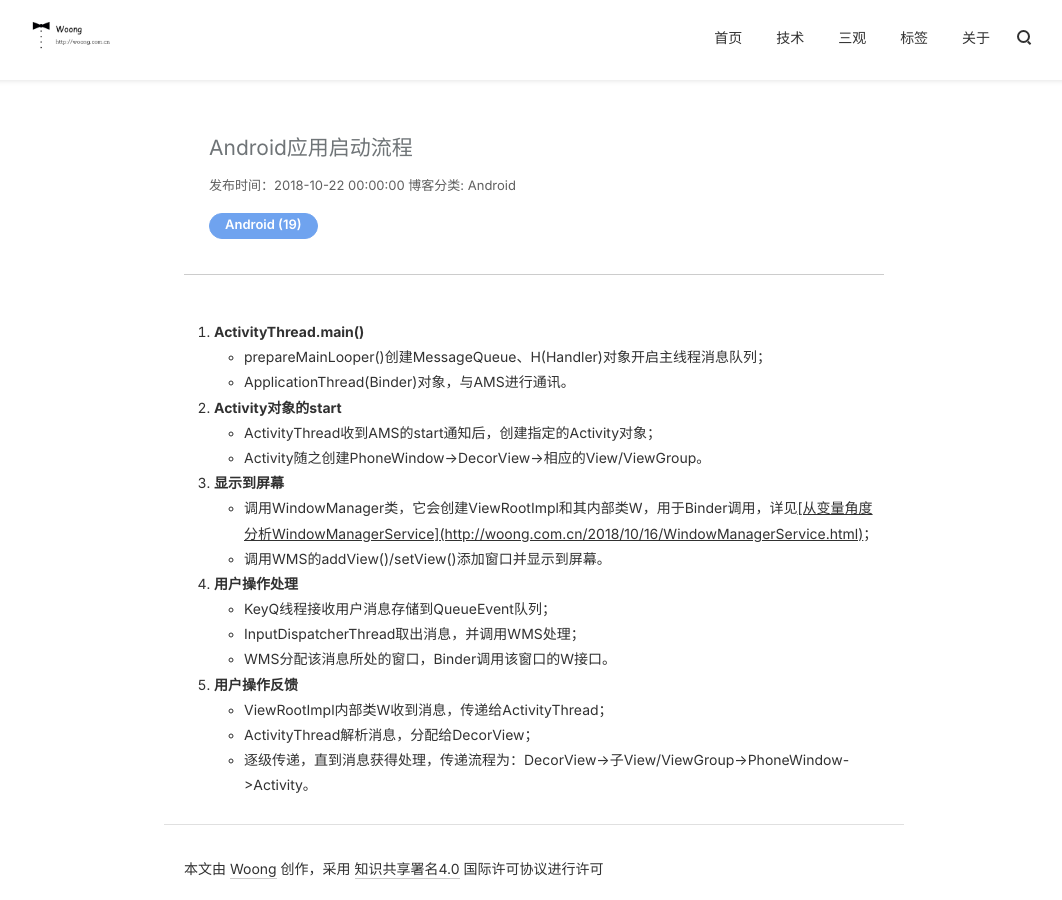
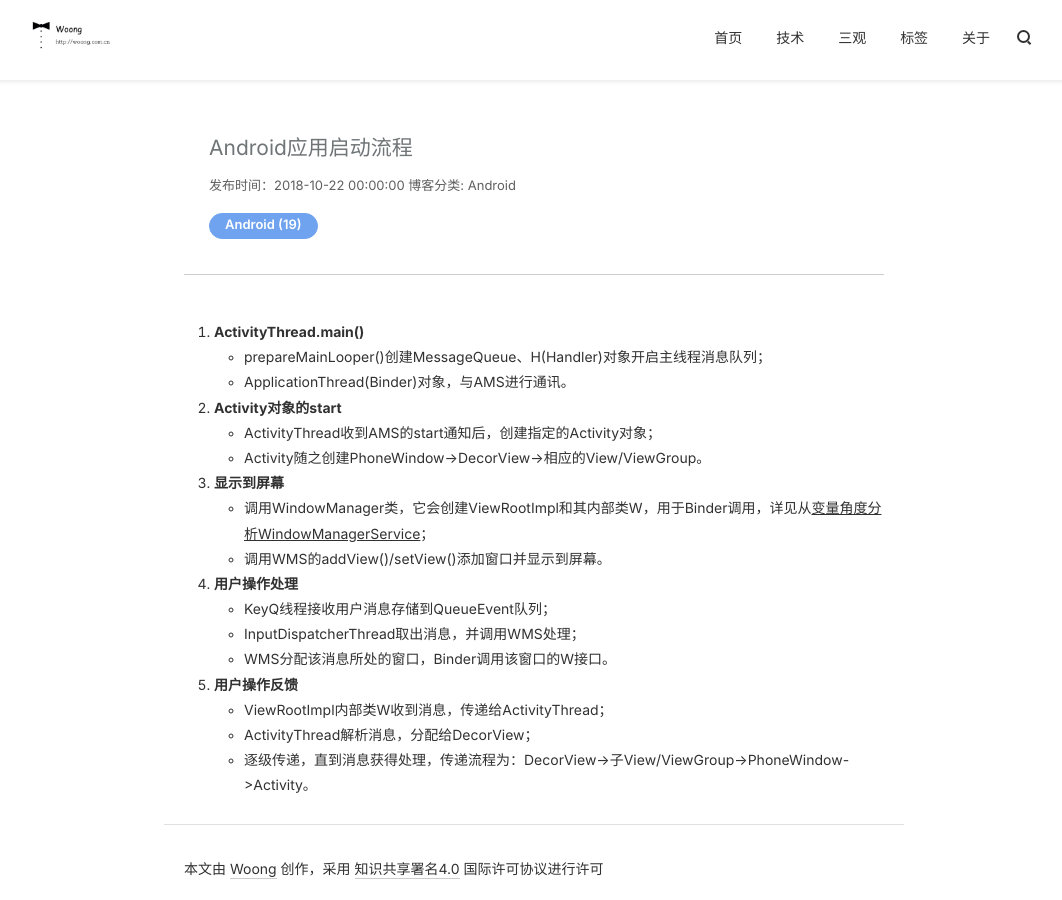
Before and after one commit to j1406493495/j1406493495.github.io, a Jekyll site: the page built from _posts/android/2018-10-22-Android应用启动过程.md, in a window 1280 px wide and 900 px high. Shown: the whole window, without its empty margins (106-1168 px from the left). Built offline with Jekyll 4.4.1, drawn with Linux system fonts in a browser that asks for light colours; nearby versions of some CDN libraries; comment, search, counter and statistics services are not loaded.

Commit message:
[Bug XXXX] 下划线 Cause: None Solution: None Fixed Version: None Branch: None

```diff
--- a/_posts/android/2018-10-22-Android应用启动过程.md
+++ b/_posts/android/2018-10-22-Android应用启动过程.md
@@ -17,7 +17,7 @@ tags:
    - ActivityThread收到AMS的start通知后，创建指定的Activity对象；
    - Activity随之创建PhoneWindow->DecorView->相应的View/ViewGroup。
 3. **显示到屏幕**
-   - 调用WindowManager类，它会创建ViewRootImpl和其内部类W，用于Binder调用，详见<u>[从变量角度分析WindowManagerService](http://woong.com.cn/2018/10/16/WindowManagerService.html)</u>；
+   - 调用WindowManager类，它会创建ViewRootImpl和其内部类W，用于Binder调用，详见[从<u>变量角度分析WindowManagerService</u>](http://woong.com.cn/2018/10/16/WindowManagerService.html)；
    - 调用WMS的addView()/setView()添加窗口并显示到屏幕。
 4. **用户操作处理**
    - KeyQ线程接收用户消息存储到QueueEvent队列；
```
